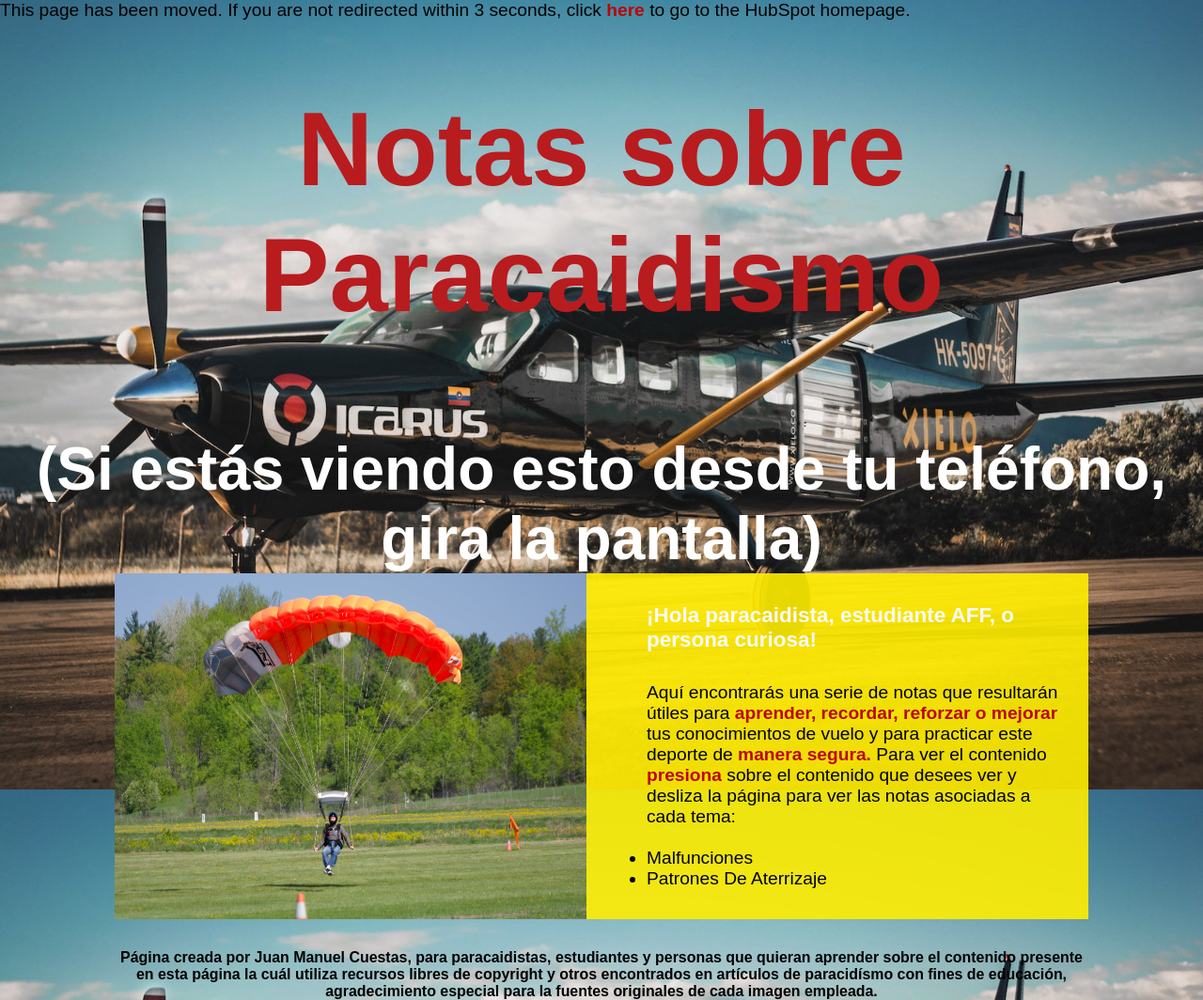
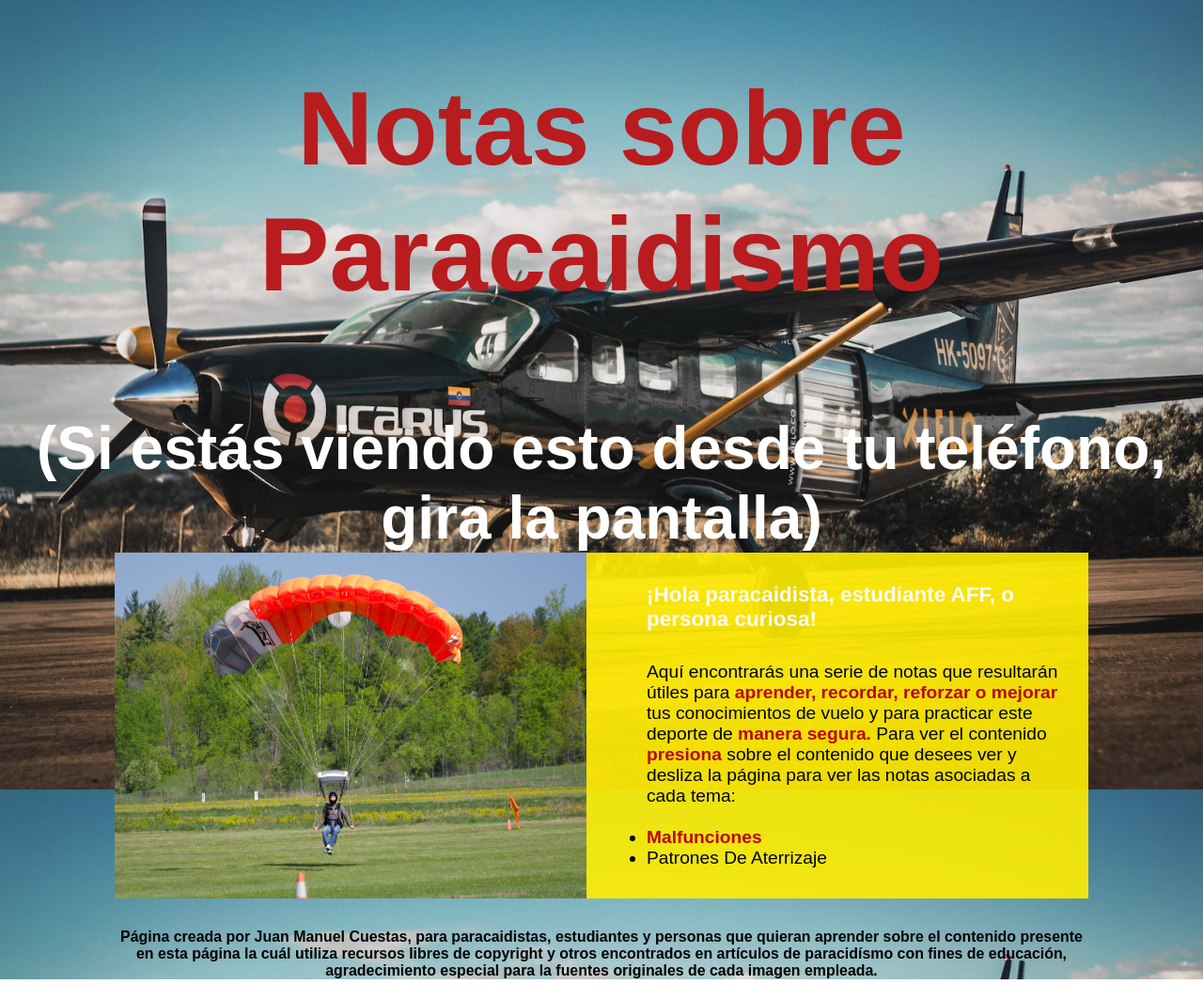
Before and after one commit to jmcuestasb/malfunctions_skydive, a website: page index.html in a window 1280 px wide. Shown: the whole page at 94% size. After the commit the page ends 1042 px from the top, so only its background shows below. Drawn offline with nearby package versions, Linux system fonts and the light colour scheme; a web font is replaced by a local one.

Commit message:
new page

```diff
--- a/index.html
+++ b/index.html
@@ -14,7 +14,7 @@
 <body>
     <meta http-equiv="refresh" content="URL=malfunctions.html" />
 
-    <p>This page has been moved. If you are not redirected within 3 seconds, click <a href="malfunctions.html">here</a> to go to the HubSpot homepage.</p>
+
 
 
 
@@ -37,7 +37,7 @@
                Para ver el contenido <a>presiona</a> sobre el contenido que desees ver y desliza la página para ver las notas asociadas a cada tema:
                <br> </br>
                <ul>
-                <li>Malfunciones</li>
+                <li><a href="malfunctions.html">Malfunciones</a> </li>
                 <li>Patrones De Aterrizaje</li>
               </ul>
         </div>
```
